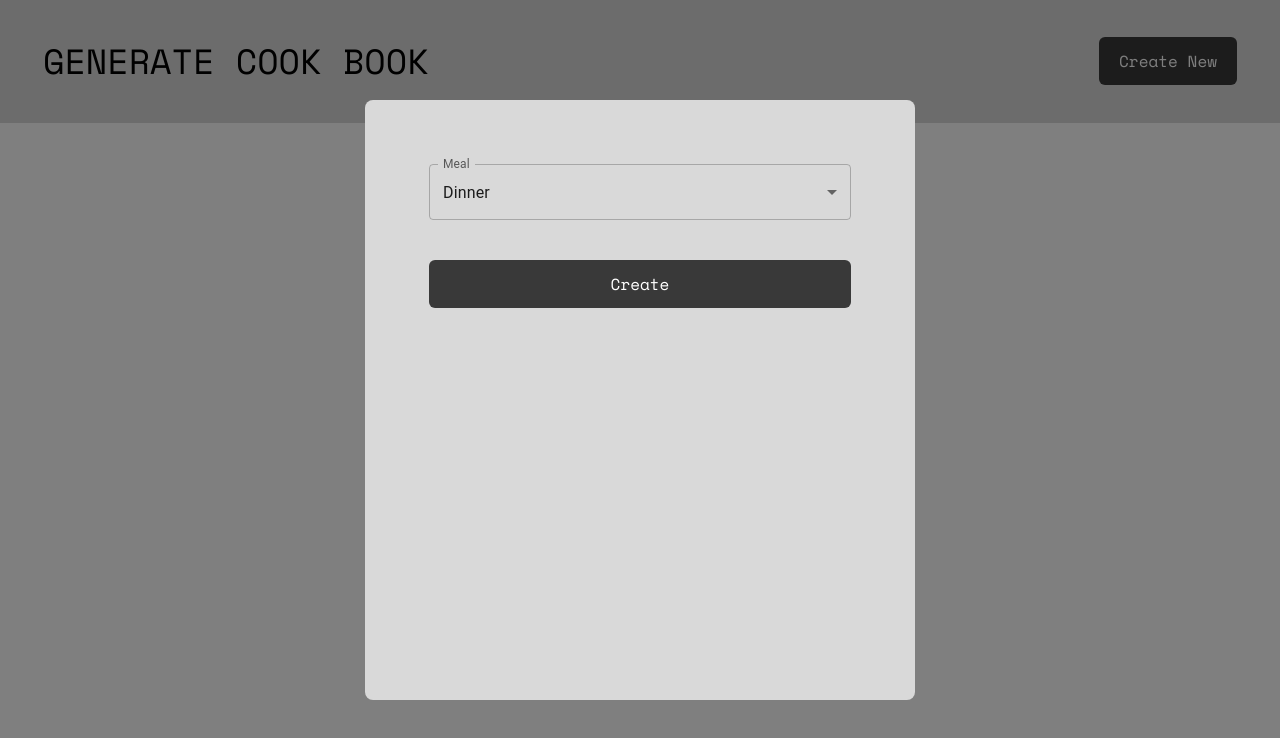
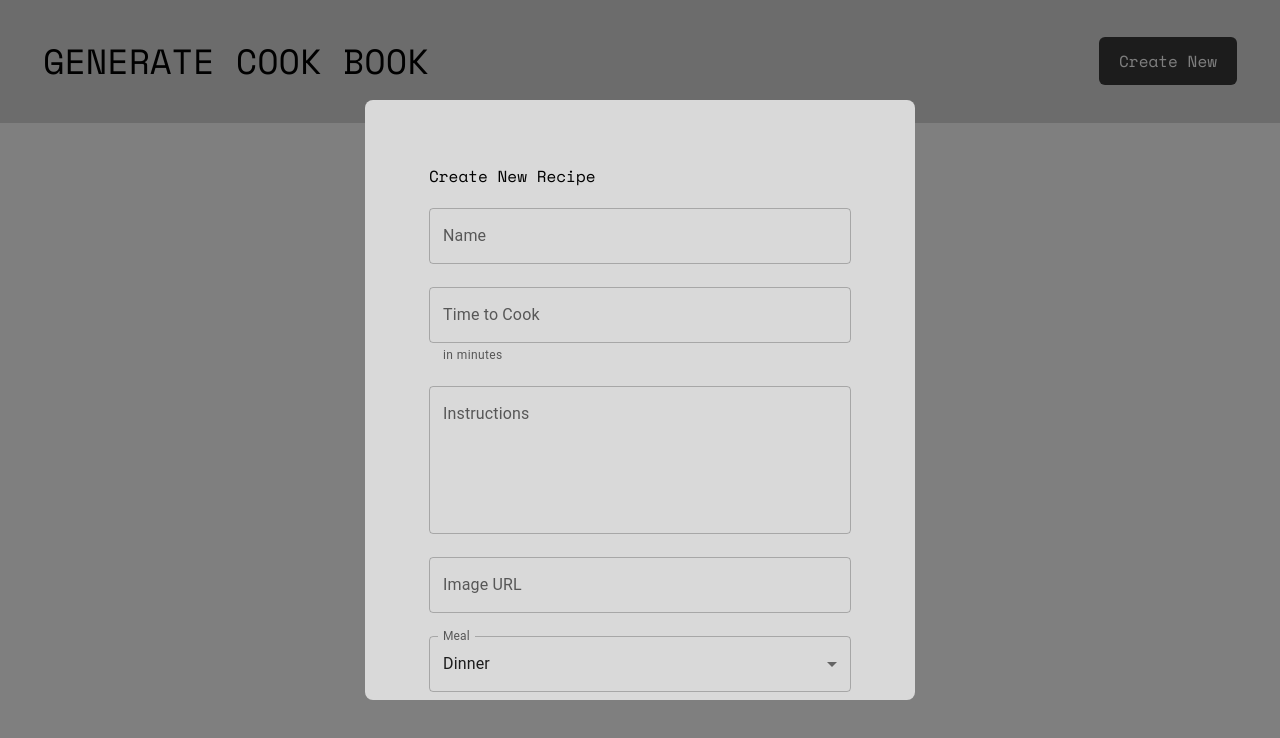
Before and after one commit to adammotts/adam-cooked, a Next.js app in the folder frontend/: page / in a window 1280 px wide. Both pictures are taken after a click on the button "Create New". Shown: the top 738 px of the page. Built offline with nearby package versions, Linux system fonts and the light colour scheme; no server answers.

Commit message:
feat: recipe form

```diff
--- a/frontend/src/forms/CreateRecipe.tsx
+++ b/frontend/src/forms/CreateRecipe.tsx
@@ -1,16 +1,23 @@
-'use client'
+"use client";
 
 import { createRecipe } from "@/api/recipe";
 import Button from "@/components/Button/Button";
-import { Meal, Recipe } from "@/types/recipe"
-import { FormControl, InputLabel, MenuItem, Select, TextField } from "@mui/material";
+import { Meal, Recipe } from "@/types/recipe";
+import {
+  FormControl,
+  FormHelperText,
+  InputLabel,
+  MenuItem,
+  OutlinedInput,
+  Select,
+} from "@mui/material";
 import { useMutation } from "@tanstack/react-query";
 import { useEffect } from "react";
-import { useForm } from "react-hook-form"
+import { useForm } from "react-hook-form";
 
 type CreateRecipeProps = {
-    onSuccess: () => void
-}
+  onSuccess: () => void;
+};
 
 export default function CreateRecipe({ onSuccess }: CreateRecipeProps) {
   // Form handling:
@@ -31,12 +38,14 @@ export default function CreateRecipe({ onSuccess }: CreateRecipeProps) {
     if (isSuccess) {
       onSuccess();
     }
-    }, [isSuccess, onSuccess])
+  }, [isSuccess, onSuccess]);
 
   // Parse the duration (would likely want this function in a utilities folder in a real app)
   const parseDuration = (duration: string) => {
     if (isNaN(Number(duration)) || Number(duration) < 0) {
-            setError('cook_duration', { message: 'Duration must be a number greater than 0' })
+      setError("cook_duration", {
+        message: "Duration must be a number greater than 0",
+      });
       return null;
     }
 
@@ -46,7 +55,7 @@ export default function CreateRecipe({ onSuccess }: CreateRecipeProps) {
     const remainingMinutes = minutes % 60;
     const seconds = remainingMinutes * 60;
     return `${hours}h${remainingMinutes}m${seconds}s`;
-    }
+  };
 
   // Form submission:
   const onSubmit = (data: Recipe) => {
@@ -55,22 +64,70 @@ export default function CreateRecipe({ onSuccess }: CreateRecipeProps) {
 
     const parsedData: Recipe = {
       ...data,
-            cook_duration: parsedCookDuration
-        }
+      cook_duration: parsedCookDuration,
+    };
 
     mutate(parsedData);
-    }
+  };
 
   return (
+    <div className="w-full">
       <form
-            className='flex flex-col w-full'
+        className="flex flex-col w-full"
         style={{
-                height: '100%',
-                gap: '20px',
+          height: "100%",
+          gap: "20px",
         }}
         onSubmit={handleSubmit(onSubmit)}
       >
-            { /** TODO: FORM GOES HERE */}
+        <h1>Create New Recipe</h1>
+        <FormControl fullWidth>
+          <InputLabel htmlFor="my-input">Name</InputLabel>
+          <OutlinedInput
+            id="component-outlined"
+            defaultValue=""
+            label="Name"
+            {...register("name", { required: true })}
+            error={Boolean(errors.name)}
+          />
+          <FormHelperText id="my-helper-text"></FormHelperText>
+        </FormControl>
+        <FormControl fullWidth>
+          <InputLabel htmlFor="my-input">Time to Cook</InputLabel>
+          <OutlinedInput
+            id="component-outlined"
+            defaultValue=""
+            label="Time to Cook"
+            {...register("cook_duration", { required: true })}
+            error={Boolean(errors.cook_duration)}
+          />
+          <FormHelperText id="my-helper-text">in minutes</FormHelperText>
+        </FormControl>
+        <FormControl fullWidth>
+          <InputLabel htmlFor="my-input">Instructions</InputLabel>
+          <OutlinedInput
+            id="component-outlined"
+            defaultValue=""
+            label="Instructions"
+            multiline
+            minRows={5}
+            {...register("instructions", { required: true })}
+            error={Boolean(errors.instructions)}
+          />
+          <FormHelperText id="my-helper-text"></FormHelperText>
+        </FormControl>
+        <FormControl fullWidth>
+          <InputLabel htmlFor="my-input">Image URL</InputLabel>
+          <OutlinedInput
+            id="component-outlined"
+            defaultValue=""
+            label="Image URL"
+            {...register("image_url", { required: true })}
+            error={Boolean(errors.image_url)}
+          />
+          <FormHelperText id="my-helper-text"></FormHelperText>
+        </FormControl>
+
         <FormControl fullWidth>
           <InputLabel id="meal-label">Meal</InputLabel>
           <Select
@@ -79,23 +136,28 @@ export default function CreateRecipe({ onSuccess }: CreateRecipeProps) {
             label="Meal"
             error={Boolean(errors.meal)}
             defaultValue={Meal.Dinner}
-                    {...register('meal', { required: true })}
+            {...register("meal", { required: true })}
           >
-                    <MenuItem id='breakfast' value={Meal.Breakfast}>Breakfast</MenuItem>
-                    <MenuItem id='lunch' value={Meal.Lunch}>Lunch</MenuItem>
-                    <MenuItem id='dinner' value={Meal.Dinner}>Dinner</MenuItem>
-                    <MenuItem id='snack' value={Meal.Snack}>Snack</MenuItem>
+            <MenuItem id="breakfast" value={Meal.Breakfast}>
+              Breakfast
+            </MenuItem>
+            <MenuItem id="lunch" value={Meal.Lunch}>
+              Lunch
+            </MenuItem>
+            <MenuItem id="dinner" value={Meal.Dinner}>
+              Dinner
+            </MenuItem>
+            <MenuItem id="snack" value={Meal.Snack}>
+              Snack
+            </MenuItem>
           </Select>
         </FormControl>
-            <h1 className='text-red-100'>
-                {error ? error.message : ' '}
-            </h1>
-            <Button
-                type='submit'
-                color='secondary'
-            >
+
+        <h1 className="text-red-100">{error ? error.message : " "}</h1>
+        <Button type="submit" color="secondary">
           Create
         </Button>
       </form>
-    )
+    </div>
+  );
 }
```
Lines whose indentation alone changed are shown as unchanged.
